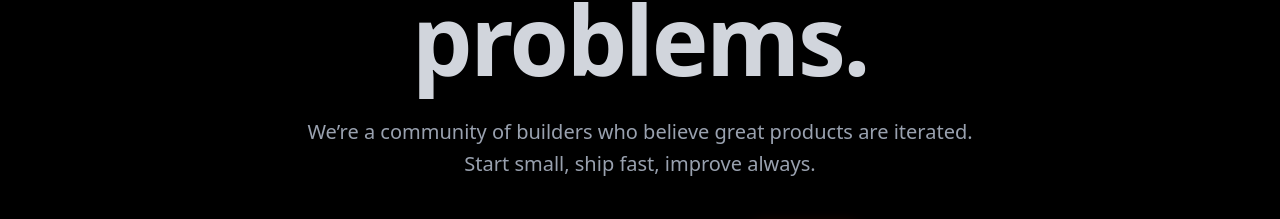
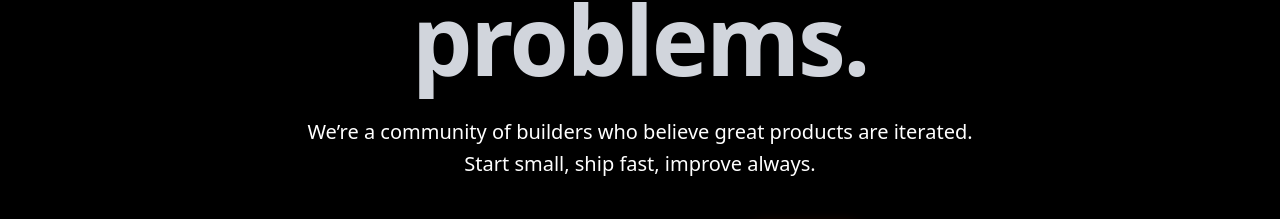
Before and after one commit to Break-and-Build/Website, a Next.js app: page / in a window 1280 px wide. Shown: the part 393-612 px from the top of the page. Built offline with nearby package versions, Linux system fonts and the light colour scheme.

Commit message:
Change hero subtext color to white

```diff
--- a/src/app/page.tsx
+++ b/src/app/page.tsx
@@ -92,7 +92,7 @@ export default function Home() {
           initial={{ opacity: 0, y: 20 }}
           animate={{ opacity: 1, y: 0 }}
           transition={{ duration: 0.7, delay: 0.1, ease: "easeOut" }}
-          className="text-lg md:text-xl text-gray-400 mb-10 max-w-2xl font-light leading-relaxed"
+          className="text-lg md:text-xl text-white mb-10 max-w-2xl font-light leading-relaxed"
         >
           We’re a community of builders who believe great products are iterated. Start small, ship fast, improve always.
         </motion.p>
```
